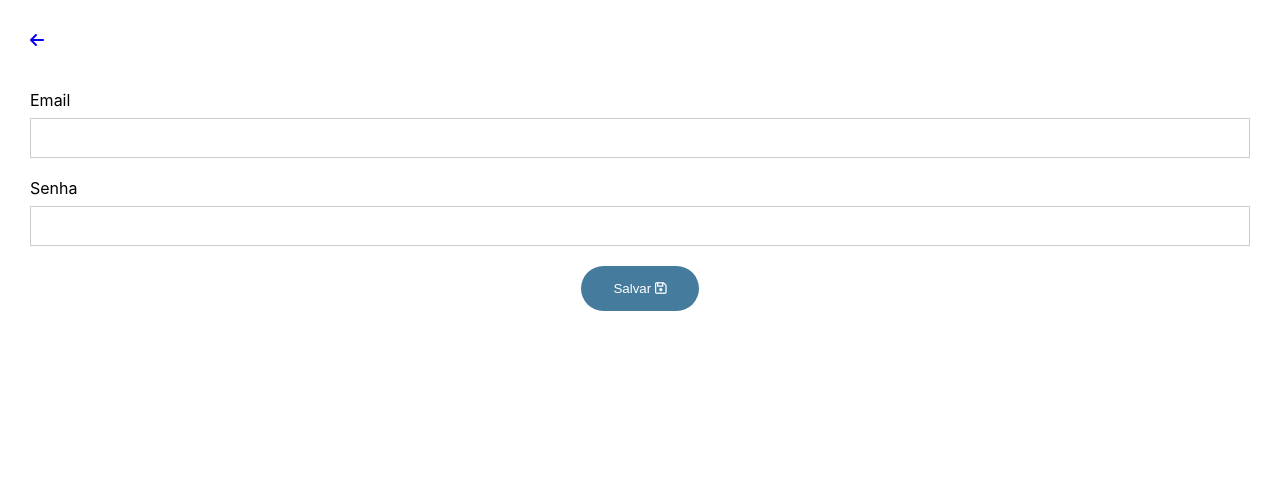
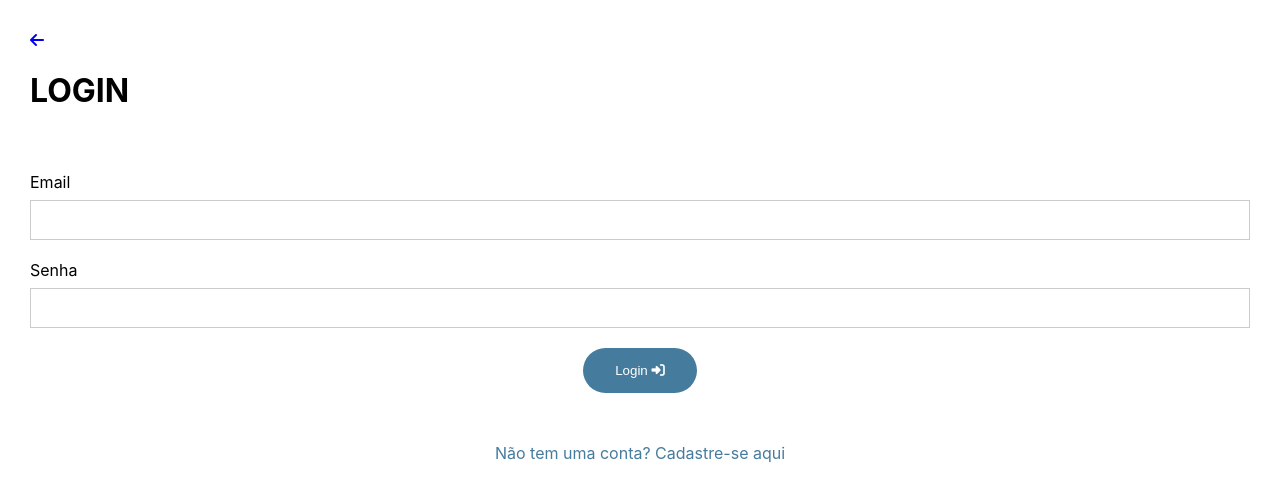
Before and after one commit to renemennab/projeto-aluguel-de-bicicleta-mobile, a React (Create React App) app in the folder code/ts/: page /login in a window 1280 px wide. Shown: the top 498 px of the page. Built offline with nearby package versions, Linux system fonts and the light colour scheme.

Commit message:
create smaller components

```diff
--- /dev/null
+++ b/code/ts/src/components/backArrow.tsx
@@ -0,0 +1,21 @@
+import React from 'react'
+import { Link } from 'react-router-dom'
+import styled from 'styled-components'
+
+export function BackArrow(): JSX.Element {
+    return (
+        <StyledBackArrow>
+            <Link to="/">
+                <i className={`fa fa-arrow-left`} />
+            </Link>
+        </StyledBackArrow>
+    )
+}
+
+const StyledBackArrow = styled.div`
+    a {
+        &:visited {
+            color: var(--red);
+        }
+    }
+`
--- a/code/ts/src/components/styled.tsx
+++ b/code/ts/src/components/styled.tsx
@@ -7,3 +7,34 @@ export const StyledButton = styled.button`
     background: var(--dark-blue);
     color: white;
 `
+
+export const StyledLabel = styled.label`
+    margin-bottom: 20px;
+    display: flex;
+    flex-direction: var(--flexDirection);
+    width: 100%;
+    color: var(---black);
+    &.column {
+        flex-direction: column;
+    }
+`
+
+export const StyledInput = styled.input`
+    font-size: 16px;
+    margin-top: 8px;
+    border: 1px solid var(--gray);
+    padding: 8px;
+    &:focus-visible,
+    &:active {
+        border: 1px solid var(--dark-blue);
+        outline-color: var(--dark-blue);
+    }
+    height: 40px;
+`
+export const StyledForm = styled.form`
+    display: flex;
+    flex-direction: column;
+    align-items: center;
+    width: 100%;
+    margin-top: 40px;
+`
--- /dev/null
+++ b/code/ts/src/components/userInfo.tsx
@@ -0,0 +1,29 @@
+import React, { Dispatch, SetStateAction } from 'react'
+import { StyledInput, StyledLabel } from './styled'
+
+interface IProps {
+    email: string
+    setEmail: Dispatch<SetStateAction<string>>
+    password: string
+    setPassword: Dispatch<SetStateAction<string>>
+}
+
+export function UserInfo({ email, setEmail, password, setPassword }: IProps): JSX.Element {
+    return (
+        <>
+            <StyledLabel className={`column`}>
+                Email
+                <StyledInput required type="email" value={email} onChange={event => setEmail(event.target.value)} />
+            </StyledLabel>
+            <StyledLabel className={`column`}>
+                Senha
+                <StyledInput
+                    required
+                    type="password"
+                    value={password}
+                    onChange={event => setPassword(event.target.value)}
+                />
+            </StyledLabel>
+        </>
+    )
+}
--- a/code/ts/src/login/login.tsx
+++ b/code/ts/src/login/login.tsx
@@ -1,70 +1,40 @@
 import React, { useState } from 'react'
 import { Link } from 'react-router-dom'
 import styled from 'styled-components'
-import { StyledButton } from '../components/styled'
-
+import { BackArrow } from '../components/backArrow'
+import { StyledButton, StyledForm } from '../components/styled'
+import { UserInfo } from '../components/userInfo'
 export function Login(): JSX.Element {
     const [email, setEmail] = useState(``)
     const [password, setPassword] = useState(``)
 
     return (
         <StyledLogin>
-            <Link to="/">
-                <i className={`fa fa-arrow-left`} />
+            <BackArrow />
+            <h1>LOGIN</h1>
+            <StyledForm action="">
+                <UserInfo email={email} setEmail={setEmail} password={password} setPassword={setPassword} />
+                <StyledButton>
+                    Login <i className="fas fa-sign-in-alt" />
+                </StyledButton>
+            </StyledForm>
+            <Link to={`/signIn`} className={`login--signInLink`}>
+                Não tem uma conta? Cadastre-se aqui
             </Link>
-            <form action="">
-                <label>
-                    Email
-                    <input required type="email" value={email} onChange={event => setEmail(event.target.value)} />
-                </label>
-                <label>
-                    Senha
-                    <input
-                        required
-                        type="password"
-                        value={password}
-                        onChange={event => setPassword(event.target.value)}
-                    />
-                </label>
-                <StyledButton>
-                    Salvar <i className={`fa fa-save`} />
-                </StyledButton>
-            </form>
         </StyledLogin>
     )
 }
 
 const StyledLogin = styled.div`
     padding: var(--padding);
-    a {
-        &:visited {
-            color: var(--red);
-        }
-    }
-    form {
-        display: flex;
-        flex-direction: column;
-        align-items: center;
-        width: 100%;
-        margin-top: 40px;
-    }
-    label {
-        margin-bottom: 20px;
-        display: flex;
-        flex-direction: column;
-        width: 100%;
-        color: var(---black);
-        input {
-            font-size: 16px;
-            margin-top: 8px;
-            border: 1px solid var(--gray);
-            padding: 8px;
-            &:focus-visible,
-            &:active {
-                border: 1px solid var(--dark-blue);
-                outline-color: var(--dark-blue);
-            }
-            height: 40px;
+    display: flex;
+    flex-direction: column;
+    .login {
+        &--signInLink {
+            align-self: center;
+            text-decoration: none;
+            color: var(--dark-blue);
+            margin-top: 50px;
         }
     }
 `
```
